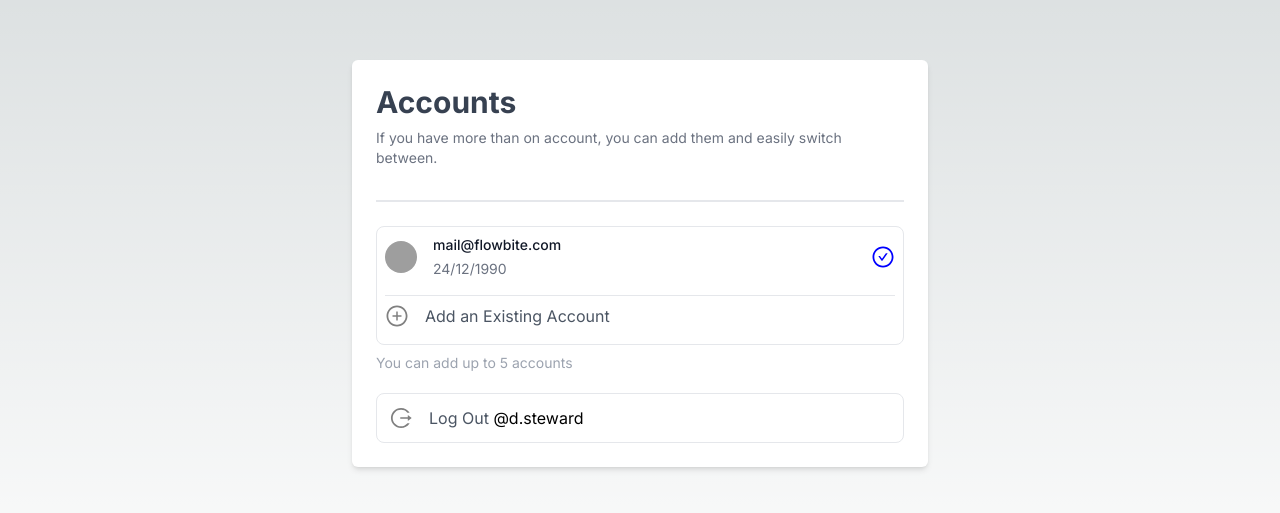
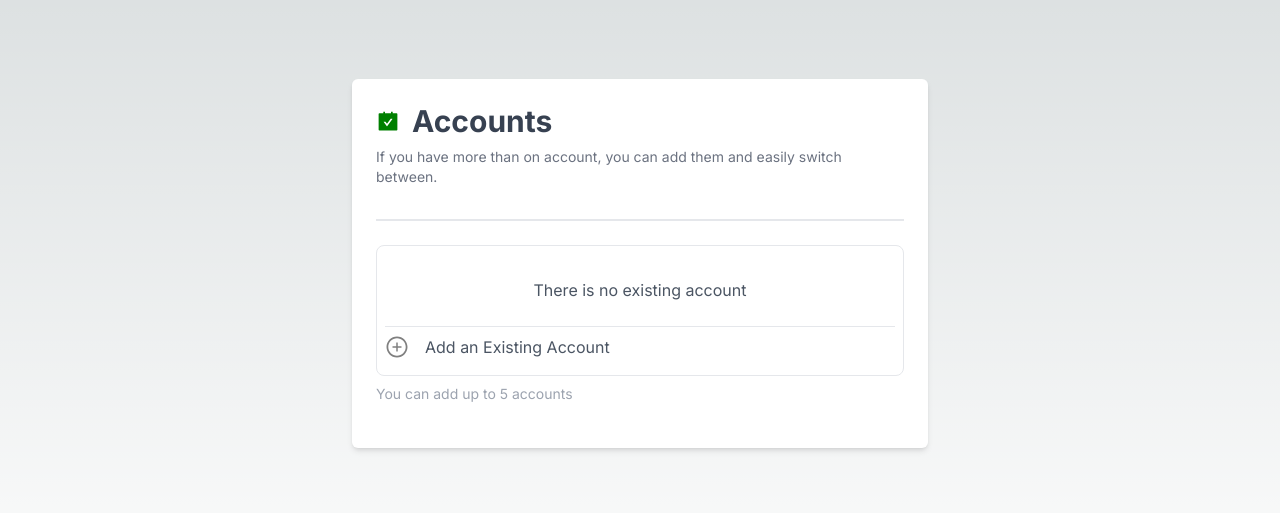
Before and after one commit to TareqJarwan/qpros-frontent-task, a Next.js app: page / in a window 1280 px wide. Shown: the part 137-650 px from the top of the page. Built offline with nearby package versions, Linux system fonts and the light colour scheme; grey boxes are pictures that could not be loaded.

Commit message:
implement the Auth Logic

```diff
--- /dev/null
+++ b/app/context/account.context.tsx
@@ -0,0 +1,73 @@
+"use client";
+
+import React, { Dispatch, createContext, useReducer } from "react";
+import bcrypt from 'bcryptjs';
+
+type StateType = {
+    accounts: Account[];
+}
+
+type Account = {
+    email: string,
+    password: string,
+    avatar: string,
+    birthdate: string,
+    active: boolean,
+    subscribeToNewsletter: boolean,
+};
+
+const initialState: StateType = {
+    accounts: [],
+};
+
+const reducer = (state: StateType, action: any) => {
+    const { type, payload } = action;
+    switch (type) {
+        case "SIGNUP":
+            return { ...state, accounts: [...state.accounts, payload] };
+
+        case "LOGIN":
+            if (payload) {
+                const updatedAccounts = state.accounts.map((account) => {
+                    return account.email === payload?.email && bcrypt.compareSync(payload?.password, account.password)
+                        ? { ...account, active: true }
+                        : { ...account, active: false };
+                }
+                );
+                return { ...state, accounts: updatedAccounts };
+            }
+            return state;
+
+        case "LOGOUT":
+            if (payload) {
+                const updatedAccounts = state.accounts.map((account) =>
+                    account.email === payload?.email
+                        ? { ...account, active: false }
+                        : account
+                );
+                return { ...state, accounts: updatedAccounts };
+            }
+            return state;
+        default:
+            return state;
+    }
+};
+
+export const AccountContext = createContext<{
+    state: StateType;
+    dispatch: Dispatch<any>;
+}>({ state: initialState, dispatch: () => null });
+
+export const AccountContextProvider = ({
+    children,
+}: {
+    children: React.ReactNode;
+}) => {
+    const [state, dispatch] = useReducer(reducer, initialState);
+
+    return (
+        <AccountContext.Provider value={{ state, dispatch }}>
+            {children}
+        </AccountContext.Provider>
+    );
+};
--- a/app/layout.tsx
+++ b/app/layout.tsx
@@ -1,6 +1,7 @@
 import './globals.css'
 import type { Metadata } from 'next'
 import { Inter } from 'next/font/google'
+import { AccountContextProvider } from './context/account.context'
 
 const inter = Inter({ subsets: ['latin'] })
 
@@ -16,7 +17,11 @@ export default function RootLayout({
 }) {
   return (
     <html suppressHydrationWarning={true} lang="en">
-      <body suppressHydrationWarning={true} className={inter.className}>{children}</body>
+      <body suppressHydrationWarning={true} className={inter.className}>
+        <AccountContextProvider>
+          {children}
+        </AccountContextProvider>
+      </body>
     </html>
   )
 }
--- a/app/login/page.tsx
+++ b/app/login/page.tsx
@@ -1,10 +1,15 @@
 'use client';
 
 // Packages
-import { useState } from "react";
+import { useContext, useState } from "react";
 import Link from "next/link";
 import { useForm, SubmitHandler } from "react-hook-form";
 import { AiOutlineEye, AiOutlineEyeInvisible, AiFillCarryOut } from "react-icons/ai";
+import { useRouter, useSearchParams } from "next/navigation";
+import bcrypt from 'bcryptjs';
+
+// Context API
+import { AccountContext } from "../context/account.context";
 
 type Inputs = {
   email: string,
@@ -16,10 +21,20 @@ type Inputs = {
 // 2- move the password validation to util file
 
 const LoginPage = () => {
-  const { register, handleSubmit, formState: { errors } } = useForm<Inputs>();
+  const router = useRouter();
+  const params = useSearchParams();
+
+  const { register, handleSubmit, formState: { errors } } = useForm<Inputs>({
+    defaultValues: {
+      email: params.get('email') || '',
+      password: ''
+    }
+  });
+  const { dispatch } = useContext(AccountContext);
 
   const onSubmit: SubmitHandler<Inputs> = data => {
-    console.log(data)
+    dispatch({ type: 'LOGIN', payload: data });
+    router.push('/');
   };
 
   const [isPasswordVisible, setIsPasswordVisible] = useState(false);
--- a/app/page.tsx
+++ b/app/page.tsx
@@ -3,16 +3,25 @@
 // Packages
 import Image from "next/image";
 import Link from "next/link";
-import { AiOutlineCheckCircle, AiOutlineLogout, AiOutlinePlusCircle } from "react-icons/ai";
+import { useContext } from "react";
+import { AiFillCarryOut, AiOutlineCheckCircle, AiOutlineLogout, AiOutlinePlusCircle } from "react-icons/ai";
+
+// Context API
+import { AccountContext } from "./context/account.context";
+
+const ACCOUNTS_LIST_SIZE = 5;
 
 const HomePage = () => {
+  const { state, dispatch } = useContext(AccountContext);
+
+  const activeAccount = state.accounts.find(account => account.active);
+
   return (
     <div className="relative flex flex-col items-center justify-center min-h-screen overflow-hidden">
       <div className="w-full p-6 bg-white rounded-md shadow-md lg:max-w-xl">
-        <div className="w-full flex">
-
+        <div className="w-full flex items-center gap-3">
+          <AiFillCarryOut size="24px" color="green" />
           <h1 className="text-3xl font-bold text-center text-gray-700">Accounts</h1>
-
         </div>
 
         <p className="py-2 text-sm text-gray-500">
@@ -22,22 +31,30 @@ const HomePage = () => {
         <div className="relative flex items-center justify-center w-full mt-6 border border-t" />
 
         <ul className="w-full divide-y border rounded-lg p-2 mt-6 divide-gray-200 dark:divide-gray-700">
-          <li className="pb-3 sm:pb-4">
+          {state.accounts.length > 0 ? (
+            state.accounts.slice(0, ACCOUNTS_LIST_SIZE).map((account, index) => (
+              <li className="p-3" key={index}>
+                <Link href={{ pathname: 'login', query: { email: account.email } }}>
                   <div className="flex items-center space-x-4">
                     <div className="flex-shrink-0">
-                <Image className="w-8 h-8 rounded-full" width={24} height={24} src="https://avatars.githubusercontent.com/u/33396144" alt="Avatar" />
+                      <Image className="w-8 h-8 rounded-full" width={24} height={24} src={account.avatar} alt="Avatar" />
                     </div>
                     <div className="flex-1 min-w-0">
                       <p className="text-sm font-medium text-gray-900 truncate dark:text-white">
-                  mail@flowbite.com
+                        {account.email}
                       </p>
                       <p className="text-sm text-gray-500 truncate dark:text-gray-400 mt-1">
-                  24/12/1990
+                        {account.birthdate}
                       </p>
                     </div>
-              <AiOutlineCheckCircle color="blue" size="24px" />
+                    {account.active && <AiOutlineCheckCircle color="blue" size="24px" />}
                   </div>
+                </Link>
               </li>
+            ))
+          ) : (
+            <p className="text-gray-600 text-center py-6">There is no existing account</p>
+          )}
           <li className="py-2">
             <Link href='/signup' className="flex items-center gap-4 py-auto">
               <AiOutlinePlusCircle color="gray" size="24px" />
@@ -49,10 +66,14 @@ const HomePage = () => {
 
         <p className="pt-2 pb-5 text-sm text-gray-400">You can add up to 5 accounts</p>
 
-        <div className="w-full border p-3 rounded-lg flex items-center gap-4">
+        {activeAccount && (
+          <div className="w-full border p-3 rounded-lg flex items-center gap-4 cursor-pointer"
+            onClick={() => dispatch({ type: "LOGOUT", payload: activeAccount })}
+          >
             <AiOutlineLogout color="gray" size="24px" />
-          <p><span className="text-gray-600">Log Out</span> @d.steward</p>
+            <p><span className="text-gray-600">Log Out</span> {activeAccount.email}</p>
           </div>
+        )}
       </div>
     </div>
   );
--- a/app/signup/page.tsx
+++ b/app/signup/page.tsx
@@ -1,16 +1,22 @@
 'use client';
 
 // Packages
-import { useState } from "react";
+import { useContext, useState } from "react";
 import Link from "next/link";
 import { useForm, SubmitHandler } from "react-hook-form";
 import { AiFillCarryOut, AiOutlineEye, AiOutlineEyeInvisible } from "react-icons/ai";
+import { faker } from '@faker-js/faker';
+import bcrypt from 'bcryptjs';
+import { useRouter } from 'next/navigation';
+
+// Context API
+import { AccountContext } from "../context/account.context";
 
 type Inputs = {
     email: string,
     password: string,
-    birthday: Date,
-    subscribe: boolean
+    birthdate: Date,
+    subscribeToNewsletter: boolean
 };
 
 // TODO:
@@ -19,9 +25,19 @@ type Inputs = {
 
 const SignUpPage = () => {
     const { register, handleSubmit, formState: { errors } } = useForm<Inputs>();
+    const { dispatch } = useContext(AccountContext);
+    const router = useRouter()
 
     const onSubmit: SubmitHandler<Inputs> = data => {
-        console.log(data)
+        const newAccount = {
+            ...data,
+            active: false,
+            password: bcrypt.hashSync(data.password, bcrypt.genSaltSync(10)),
+            avatar: faker.image.avatar()
+        }
+
+        dispatch({ type: 'SIGNUP', payload: newAccount });
+        router.push('/');
     };
 
     const [isPasswordVisible, setIsPasswordVisible] = useState(false);
@@ -121,19 +137,19 @@ const SignUpPage = () => {
                             type="date"
                             placeholder="MM / DD / YYYY"
                             className="block w-full px-4 py-2 mt-2 text-gray-700 bg-white border rounded-md focus:border-gray-400 focus:ring-gray-300 focus:outline-none focus:ring focus:ring-opacity-40"
-                            {...register("birthday", { required: "Date of Birth is required", })}
+                            {...register("birthdate", { required: "Date of Birth is required", })}
                         />
-                        {errors.birthday && <p role="alert" className="text-red-400 text-xs">{errors.birthday.message}</p>}
+                        {errors.birthdate && <p role="alert" className="text-red-400 text-xs">{errors.birthdate.message}</p>}
                         <p className="py-2 text-sm text-gray-400">We want to give you a special treat on your birthday</p>
                     </div>
 
                     <div className="flex items-center mb-4">
-                        <input id="subscribe"
+                        <input id="subscribeToNewsletter"
                             type="checkbox"
                             className="w-4 h-4 text-blue-600 bg-gray-100 border-gray-300 rounded focus:ring-blue-500 dark:focus:ring-blue-600 dark:ring-offset-gray-600 focus:ring-2 dark:bg-gray-700 dark:border-gray-600"
-                            {...register("subscribe")}
+                            {...register("subscribeToNewsletter")}
                         />
-                        <label htmlFor="subscribe" className="ml-2 block text-sm font-semibold text-gray-500">Subscribe to newsletter</label>
+                        <label htmlFor="subscribeToNewsletter" className="ml-2 block text-sm font-semibold text-gray-500">Subscribe to newsletter</label>
                     </div>
 
                     <div className="mt-2">
--- a/next.config.js
+++ b/next.config.js
@@ -2,6 +2,7 @@
 const nextConfig = {
     images: {
         domains: [
+            'cloudflare-ipfs.com',
             'avatars.githubusercontent.com'
         ]
     }
--- a/package.json
+++ b/package.json
@@ -9,10 +9,13 @@
     "lint": "next lint"
   },
   "dependencies": {
+    "@faker-js/faker": "^8.0.2",
+    "@types/bcryptjs": "^2.4.2",
     "@types/node": "20.5.4",
     "@types/react": "18.2.21",
     "@types/react-dom": "18.2.7",
     "autoprefixer": "10.4.15",
+    "bcryptjs": "^2.4.3",
     "eslint": "8.47.0",
     "eslint-config-next": "13.4.19",
     "next": "13.4.19",
```
Also changed, not shown: 1 other file (tests, documents, lock files or other folders). Lines whose indentation alone changed are shown as unchanged.
